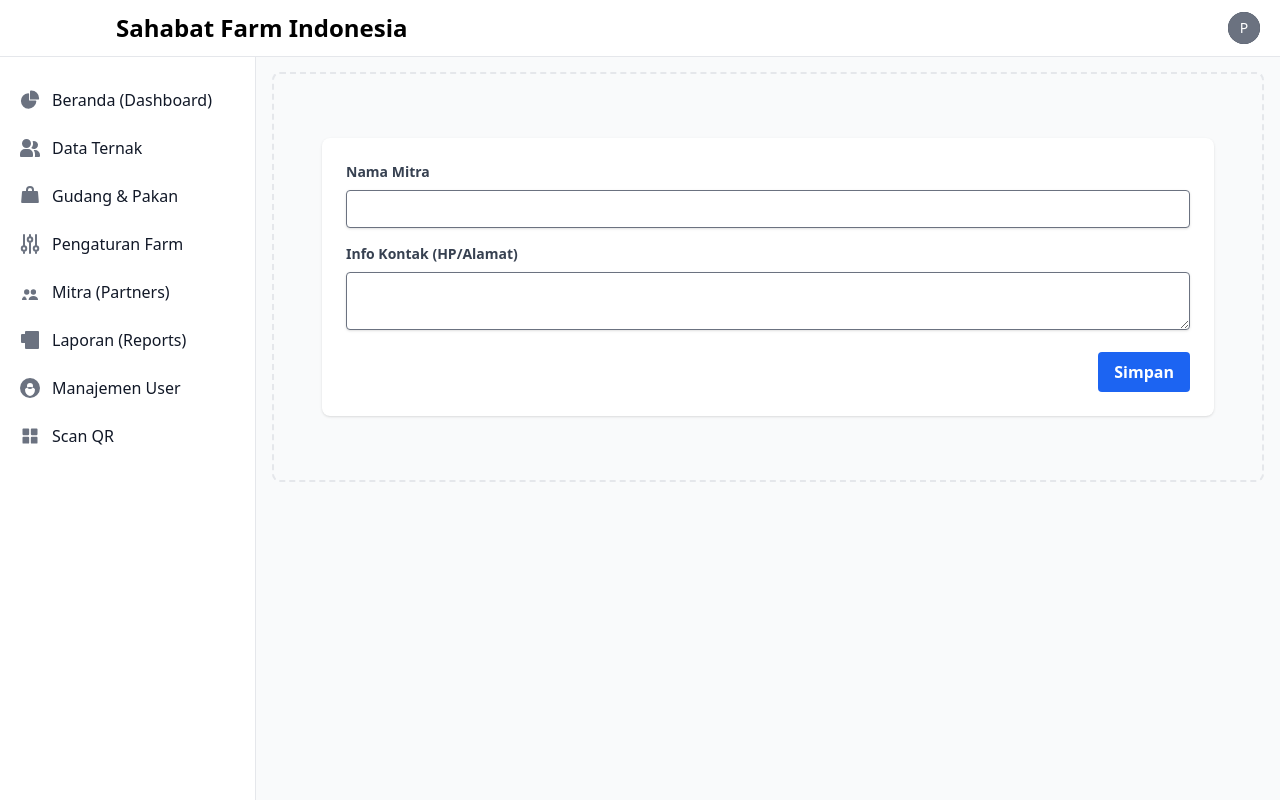
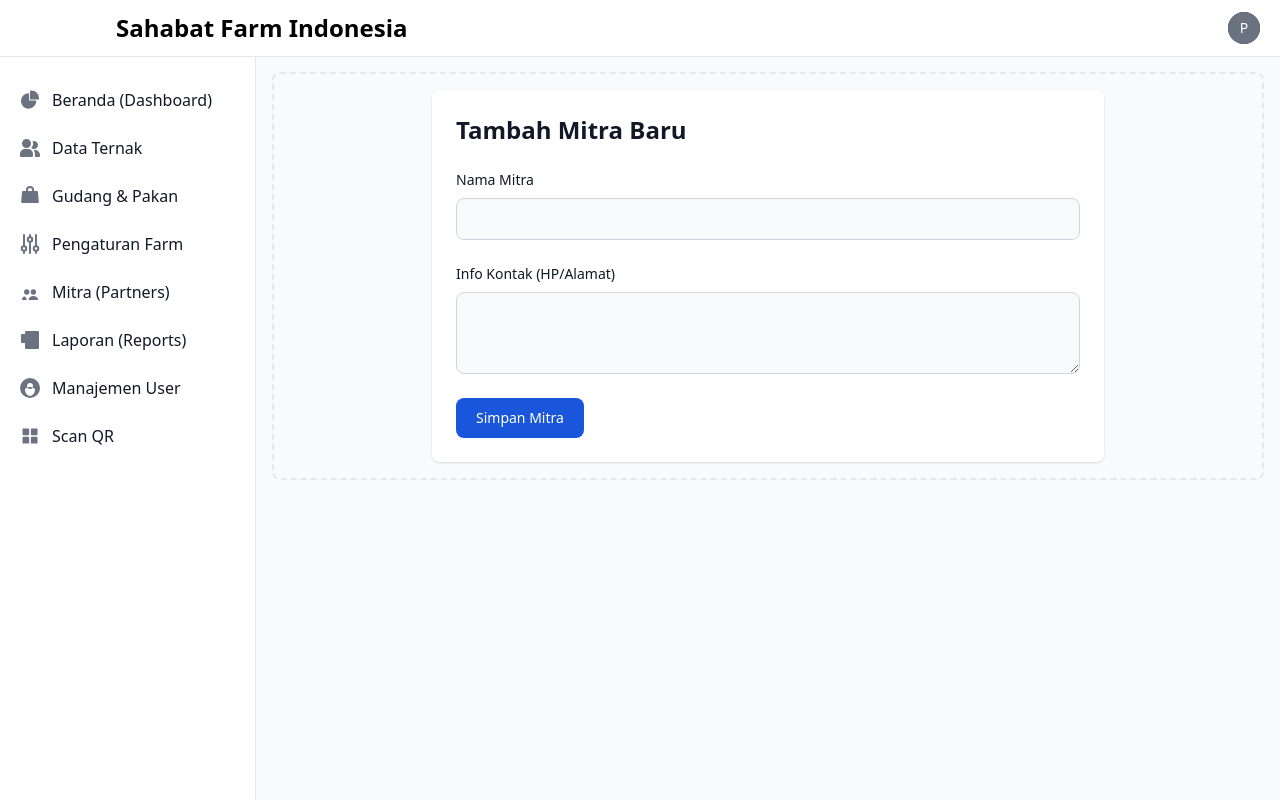
Before and after one commit to novatriansyah/sahabat-farm-livestock-apps, a Laravel app: page /partners/create in a window 1280 px wide. Run offline with Laravel 12, Linux system fonts and the light colour scheme; a user stored in the database is signed in; data comes from the database, SQL or seed files in the repository; style sheets or scripts are compiled from the project's sources; some web fonts are replaced.

Commit message:
Finalize Sahabat Farm Indonesia: Consistent UI Styles

```diff
--- a/resources/views/admin/partners/create.blade.php
+++ b/resources/views/admin/partners/create.blade.php
@@ -1,32 +1,25 @@
 <x-app-layout>
-    <x-slot name="header">
-        <h2 class="font-semibold text-xl text-gray-800 leading-tight">
-            {{ __('Tambah Mitra Baru') }}
-        </h2>
-    </x-slot>
-
-    <div class="py-12">
-        <div class="max-w-7xl mx-auto sm:px-6 lg:px-8">
-            <div class="bg-white overflow-hidden shadow-sm sm:rounded-lg">
-                <div class="p-6 text-gray-900">
-                    <form action="{{ route('partners.store') }}" method="POST">
-                        @csrf
-                        <div class="mb-4">
-                            <label class="block text-gray-700 text-sm font-bold mb-2">Nama Mitra</label>
-                            <input type="text" name="name" class="shadow appearance-none border rounded w-full py-2 px-3 text-gray-700 leading-tight focus:outline-none focus:shadow-outline" required>
-                        </div>
-                        <div class="mb-4">
-                            <label class="block text-gray-700 text-sm font-bold mb-2">Info Kontak (HP/Alamat)</label>
-                            <textarea name="contact_info" class="shadow appearance-none border rounded w-full py-2 px-3 text-gray-700 leading-tight focus:outline-none focus:shadow-outline"></textarea>
-                        </div>
-                        <div class="flex items-center justify-end mt-4">
-                            <button type="submit" class="bg-blue-600 text-white font-bold py-2 px-4 rounded hover:bg-blue-700">
-                                Simpan
-                            </button>
-                        </div>
-                    </form>
+    <div class="max-w-2xl mx-auto bg-white p-6 rounded-lg shadow dark:bg-gray-800">
+        <h2 class="text-2xl font-bold mb-6 text-gray-900 dark:text-white">Tambah Mitra Baru</h2>
+        <form action="{{ route('partners.store') }}" method="POST">
+            @csrf
+            <div class="grid gap-6 mb-6 md:grid-cols-1">
+                <div>
+                    <label for="name" class="block mb-2 text-sm font-medium text-gray-900 dark:text-white">Nama Mitra</label>
+                    <input type="text" id="name" name="name" class="bg-gray-50 border border-gray-300 text-gray-900 text-sm rounded-lg focus:ring-blue-500 focus:border-blue-500 block w-full p-2.5 dark:bg-gray-700 dark:border-gray-600 dark:placeholder-gray-400 dark:text-white" required>
+                    @error('name')
+                        <p class="mt-2 text-sm text-red-600 dark:text-red-500">{{ $message }}</p>
+                    @enderror
+                </div>
+                <div>
+                    <label for="contact_info" class="block mb-2 text-sm font-medium text-gray-900 dark:text-white">Info Kontak (HP/Alamat)</label>
+                    <textarea id="contact_info" name="contact_info" rows="3" class="block p-2.5 w-full text-sm text-gray-900 bg-gray-50 rounded-lg border border-gray-300 focus:ring-blue-500 focus:border-blue-500 dark:bg-gray-700 dark:border-gray-600 dark:placeholder-gray-400 dark:text-white dark:focus:ring-blue-500 dark:focus:border-blue-500"></textarea>
+                    @error('contact_info')
+                        <p class="mt-2 text-sm text-red-600 dark:text-red-500">{{ $message }}</p>
+                    @enderror
                 </div>
             </div>
-        </div>
+            <button type="submit" class="text-white bg-blue-700 hover:bg-blue-800 focus:ring-4 focus:outline-none focus:ring-blue-300 font-medium rounded-lg text-sm w-full sm:w-auto px-5 py-2.5 text-center dark:bg-blue-600 dark:hover:bg-blue-700 dark:focus:ring-blue-800">Simpan Mitra</button>
+        </form>
     </div>
 </x-app-layout>
```
Also changed, not shown: resources/views/admin/partners/edit.blade.php (+21 -28 lines), tests/Feature/PartnerStyleTest.php (added, +26 -0 lines).
